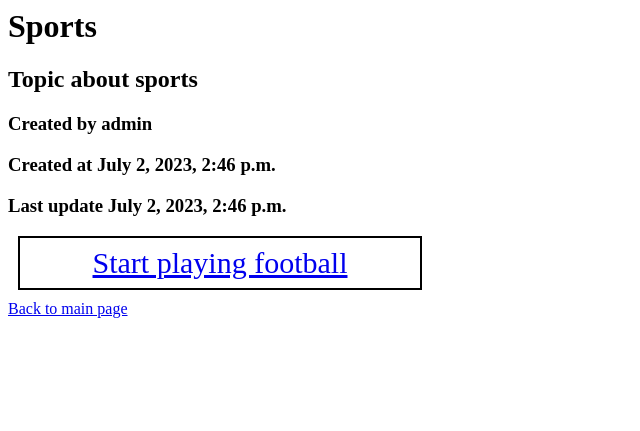
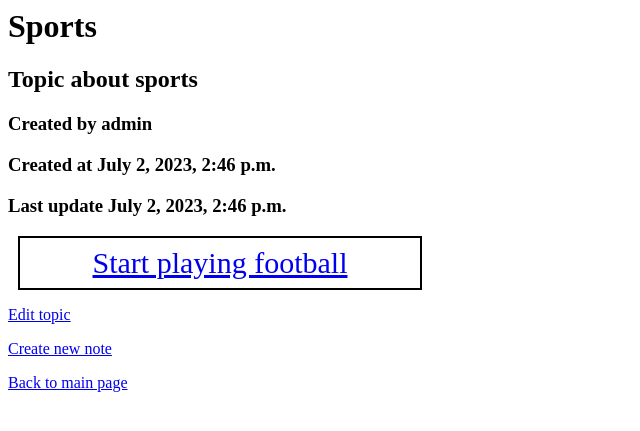
Before and after one commit to Neeyo1/first-website, a Django app: page /notes/topic/1/ in a window 1280 px wide. Shown: the top 431 px of the page, without its empty margins (0-640 px from the left). Run offline with Django 3.2, Linux system fonts and the light colour scheme; data comes from the database, SQL or seed files in the repository; both versions use the stored data as it was after the commit.

Commit message:
Added forms for create and edits

```diff
--- a/firstwebsite/notes/models.py
+++ b/firstwebsite/notes/models.py
@@ -20,8 +20,8 @@ class Note(models.Model):
     description = models.TextField(max_length=500)
     created_at = models.DateTimeField(auto_now_add=True)
     updated_at = models.DateTimeField(auto_now=True)
-    completed = models.BooleanField()
-    completed_by = User()
+    completed = models.BooleanField(default=False)
+    completed_by = models.ForeignKey(User, on_delete=models.SET_NULL, null=True, related_name='topic_completed_by')
 
     def __str__(self):
         return self.name
--- a/firstwebsite/notes/templates/notes/index.html
+++ b/firstwebsite/notes/templates/notes/index.html
@@ -7,3 +7,6 @@
 {% else %}
     <p>No topics are available.</p>
 {% endif %}
+<p>
+    <a href="/notes/topic/create/">Create new topic</a>
+</p>
--- /dev/null
+++ b/firstwebsite/notes/templates/notes/topic_create_edit_form.html
@@ -0,0 +1,5 @@
+<form action="" method="post">
+    {% csrf_token %}
+    {{ form.as_p }}
+    <input type="submit" value="Submit">
+</form>
--- a/firstwebsite/notes/templates/notes/topic_detail.html
+++ b/firstwebsite/notes/templates/notes/topic_detail.html
@@ -13,4 +13,12 @@
 {% else %}
     <p>No notes for this topic are available.</p>
 {% endif %}
-<a href="/notes/">Back to main page</a>
+<p>
+    <a href="/notes/topic/edit/{{ topic.id}}">Edit topic</a>
+</p>
+<p>
+    <a href="/notes/note/create/">Create new note</a>
+</p>
+<p>
+    <a href="/notes/">Back to main page</a>
+</p>
--- a/firstwebsite/notes/urls.py
+++ b/firstwebsite/notes/urls.py
@@ -6,4 +6,8 @@ urlpatterns = [
     path("", views.index, name="index"),
     path("topic/<int:topic_id>/", views.topic_detail, name="topic_detail"),
     path("note/<int:note_id>/", views.note_detail, name="note_detail"),
+    path("topic/create/", views.topic_create, name="topic_create"),
+    path("topic/edit/<int:topic_id>", views.topic_edit, name="topic_edit"),
+    path("note/create/", views.note_create, name="note_create"),
+    path("note/edit/<int:note_id>", views.note_edit, name="note_edit"),
 ]
--- a/firstwebsite/notes/views.py
+++ b/firstwebsite/notes/views.py
@@ -1,6 +1,7 @@
 from django.shortcuts import render, get_object_or_404
-from django.http import HttpResponse
+from django.http import HttpResponse, HttpResponseRedirect
 from .models import Topic, Note, Comment
+from .forms import TopicForm, NoteForm
 
 # Create your views here.
 
@@ -17,3 +18,45 @@ def topic_detail(request, topic_id):
 def note_detail(request, note_id):
     note = get_object_or_404(Note, pk=note_id)
     return render(request, "notes/note_detail.html", {"note": note})
+
+def topic_create(request):
+    if request.method == "POST":
+        form = TopicForm(request.POST)
+        if form.is_valid():
+            form.save()
+            return HttpResponseRedirect("/notes/")
+    else:
+        form = TopicForm()
+    return render(request, "notes/topic_create_edit_form.html", {"form": form})
+
+def topic_edit(request, topic_id):
+    topic = get_object_or_404(Topic, pk=topic_id)
+    form = TopicForm(instance=topic)
+    if request.method == "POST":
+        form = TopicForm(request.POST, instance=topic)
+        if form.is_valid():
+            form.save()
+            return HttpResponseRedirect("/notes/")
+    context = {"form": form}
+    return render(request, "notes/topic_create_edit_form.html", context)
+
+def note_create(request):
+    if request.method == "POST":
+        form = NoteForm(request.POST)
+        if form.is_valid():
+            form.save()
+            return HttpResponseRedirect("/notes/")
+    else:
+        form = NoteForm()
+    return render(request, "notes/topic_create_edit_form.html", {"form": form})
+
+def note_edit(request, note_id):
+    note = get_object_or_404(Note, pk=note_id)
+    form = NoteForm(instance=note)
+    if request.method == "POST":
+        form = NoteForm(request.POST, instance=note)
+        if form.is_valid():
+            form.save()
+            return HttpResponseRedirect("/notes/")
+    context = {"form": form}
+    return render(request, "notes/topic_create_edit_form.html", context)
```
Also changed, not shown: firstwebsite/notes/forms.py (added, +12 -0 lines), firstwebsite/notes/templates/notes/note_detail.html (+6 -1 lines), firstwebsite/db.sqlite3, firstwebsite/notes/migrations/0002_note_completed_by_alter_note_completed.py (added).
